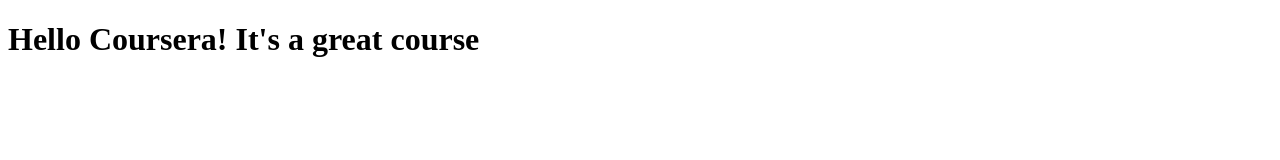
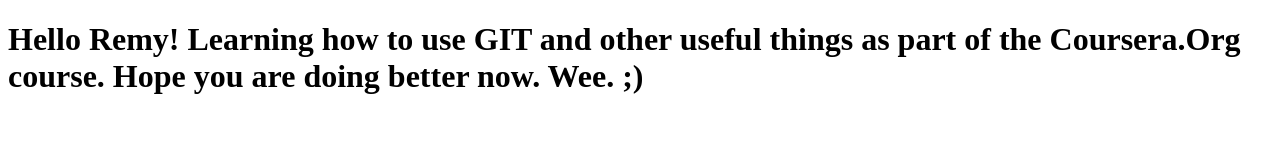
Before and after one commit to fdis/coursera-test, a plain HTML site: page site/index.html in a window 1280 px wide. Drawn offline with Linux system fonts and the light colour scheme.

Commit message:
msg for remy

```diff
--- a/site/index.html
+++ b/site/index.html
@@ -4,6 +4,6 @@
 	<title>Hello Coursera! Yippee</title>
 </head>
 <body>
-<h1>Hello Coursera! It's a great course</h1>
+<h1>Hello Remy! Learning how to use GIT and other useful things as part of the Coursera.Org course. Hope you are doing better now. Wee. ;) </h1>
 </body>
 </html>
```
